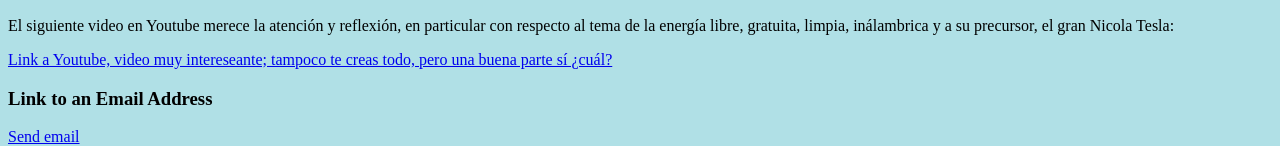
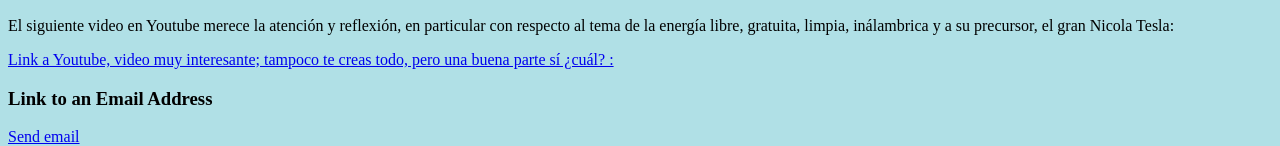
Before and after one commit to vnatale52/Vincenzo-Repository, a plain HTML site: page Lectura_Recomendada.html in a window 1280 px wide. Shown: the part 545-691 px from the top of the page. Drawn offline with Linux system fonts and the light colour scheme.

Commit message:
Update Lectura_Recomendada.html

```diff
--- a/Lectura_Recomendada.html
+++ b/Lectura_Recomendada.html
@@ -20,9 +20,7 @@
             <img src = "./img/Jaime 2015-10-14.jpg" width = "210" height = "210" alt = " He is Jaime">
 
             <p> El siguiente video en Youtube merece la atención y reflexión, en particular con respecto al tema de la energía libre, gratuita, limpia, inálambrica y a su precursor, el gran Nicola Tesla: </p>
-            <!--<iframe width="560" height="315" src="https://www.youtube.com/watch?v=Z0h-51JYCqw" frameborder="0" allowfullscreen></iframe> -->
-            <!--  </iframe> -->
-            <a href="https://www.youtube.com/watch?v=Z0h-51JYCqw" target="_blank" rel="noopener">Link a Youtube, video muy intereseante; tampoco te creas todo, pero una buena parte sí ¿cuál?</a>
+            <a href="https://www.youtube.com/watch?v=Z0h-51JYCqw" target="_blank" rel="noopener">Link a Youtube, video muy interesante; tampoco te creas todo, pero una buena parte sí ¿cuál? : </a>
 
             <h3> Link to an Email Address </h2>
             <p> <a href="mailto:vnatale52@gmail.com"> Send email </a> </p>
```
